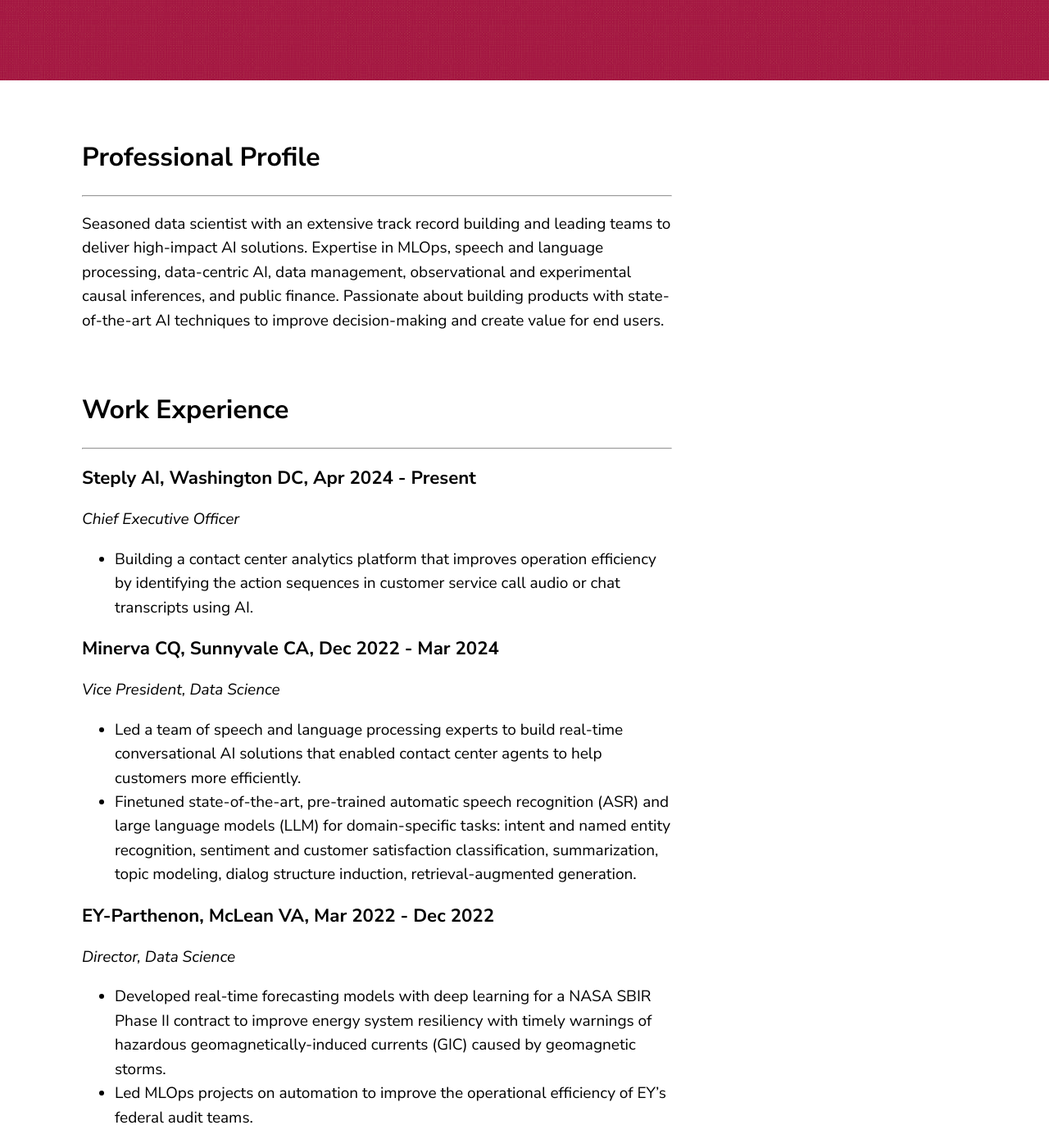
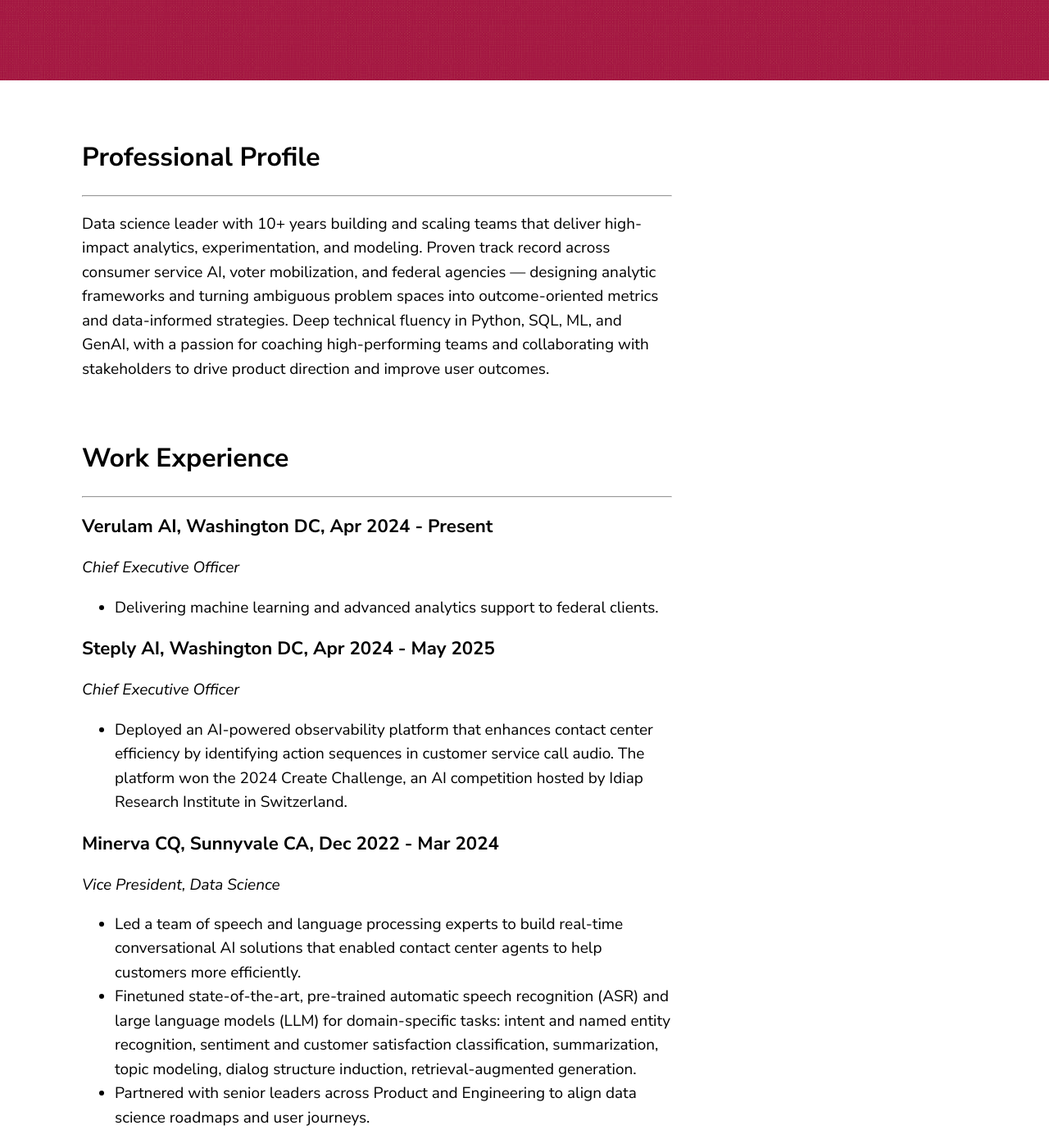
Before and after one commit to phoebetwong/phoebetwong.github.io, a Jekyll site: the page built from resume.md, in a window 1280 px wide and 1400 px high, scrolled down 327 px. Shown: the whole window at 82% size. Built offline with Jekyll 4.4.1, drawn with Linux system fonts in a browser that asks for light colours; a script that is not in the unit is left out; some of the changed text lies outside the part shown.

Commit message:
0410 updates

```diff
--- a/_config.yml
+++ b/_config.yml
@@ -4,7 +4,7 @@
 baseurl: ""
 show_excerpts: true
 github_username: phoebetwong
-description: Econ PhD Candidate @ American University; Data Science Fellow @ Flatiron School; Finance Director @ EqualCitizens.US
+description: Founder & Principal Data Scientist @ Verulam AI
 author: Phoebe Wong
 email: phoebe.t.wong@gmail.com
 markdown: kramdown
--- a/about.html
+++ b/about.html
@@ -5,9 +5,11 @@
 <div class="blurb">
 	<img src="assets/IMG_2903_edit_crop.jpeg" alt="Portfolio Picture"  height="400" width="400" class="headerimg">
 	<h1>Welcome to my website!</h1>
-	<p>I'm currently CEO of <a href="https://steply.ai/" target="_blank">Steply AI</a>, a contact center analytics platform that improves operation efficiency by extracting and analyzing the action sequences in customer service interactions using AI. In Aug 2024, Steply <a href="https://www.idiap.ch/en/allnews/the-idiap-research-institute-announces-the-winners-of-icc-2024" target="_blank"> won the Idiap & IdeArk prize</a> of the 13th edition of the <a href="https://www.idiap.ch/en/innovation/icc" target="_blank">Idiap Create Challenge</a> hosted by <a href="https://www.idiap.ch/en/" target="_blank">Idiap Research Institute</a> in Switzerland.
+	<p>I'm currently the Founder and Principal Data Scientist of Verulam AI, where I'm delivering machine learning and advanced analytics support to federal clients.
+<br><br>
+I was recently the Founder and Technical Lead of <a href="https://steply.ai/" target="_blank">Steply AI</a>, a contact center analytics platform that improves operation efficiency by extracting and analyzing the action sequences in customer service interactions using AI. In Aug 2024, Steply <a href="https://www.idiap.ch/en/allnews/the-idiap-research-institute-announces-the-winners-of-icc-2024" target="_blank"> won the Idiap & IdeArk prize</a> of the 13th edition of the <a href="https://www.idiap.ch/en/innovation/icc" target="_blank">Idiap Create Challenge</a> hosted by <a href="https://www.idiap.ch/en/" target="_blank">Idiap Research Institute</a> in Switzerland.
 		<br><br>
-		I was recently VP, Data Science at <a href="https://www.minervacq.com/" target="_blank">Minerva CQ</a>. I led a team of speech and language processing experts to build real-time conversational AI solutions that enabled contact center agents to help customers more efficiently.
+		Before that, I was the Data Science VP at <a href="https://www.minervacq.com/" target="_blank">Minerva CQ</a>. I led a team of speech and language processing experts to build real-time conversational AI solutions that enabled contact center agents to help customers more efficiently.
 		<br><br>
 		Before that, I was Director, Data Science at <a href="https://www.ey.com/en_gl/strategy/about-ey-parthenon" target="_blank">EY-Parthenon</a>, where I completed a NASA SBIR Phase II contract to develop real-time geomagnetically induced currents forecasting capabilities with Deep Learning techniques, which aimed to mitigate risks that extreme geomagnetic storms posed to electric power systems. In Oct 2022, I gave a talk on this project at the <a href="https://www.aielectricpower.com/" target="_blank">EPRI AI & Electric Power Summit</a> (my presentation is posted <a href="https://www.linkedin.com/feed/update/urn:li:activity:6985728300673368065/" target="_blank">here</a>).
 		<br><br>
--- a/resume.md
+++ b/resume.md
@@ -5,20 +5,27 @@
 <br>
 ## Professional Profile
 ---
-Seasoned data scientist with an extensive track record building and leading teams to deliver high-impact AI solutions. Expertise in MLOps, speech and language processing, data-centric AI, data management, observational and experimental causal inferences, and public finance. Passionate about building products with state-of-the-art AI techniques to improve decision-making and create value for end users.
+Data science leader with 10+ years building and scaling teams that deliver high-impact analytics, experimentation, and modeling. Proven track record across consumer service AI, voter mobilization, and federal agencies — designing analytic frameworks and turning ambiguous problem spaces into outcome-oriented metrics and data-informed strategies. Deep technical fluency in Python, SQL, ML, and GenAI, with a passion for coaching high-performing teams and collaborating with stakeholders to drive product direction and improve user outcomes.
+
 
 <br>
 ## Work Experience
 ---
-### Steply AI, Washington DC, Apr 2024 - Present
+### Verulam AI, Washington DC, Apr 2024 - Present
 *Chief Executive Officer*<br>
-- Building a contact center analytics platform that improves operation efficiency by identifying the action sequences in customer service call audio or chat transcripts using AI.
+- Delivering machine learning and advanced analytics support to federal clients.
+<br>
+
+### Steply AI, Washington DC, Apr 2024 - May 2025
+*Chief Executive Officer*<br>
+- Deployed an AI-powered observability platform that enhances contact center efficiency by identifying action sequences in customer service call audio. The platform won the 2024 Create Challenge, an AI competition hosted by Idiap Research Institute in Switzerland.
 <br>
 
 ### Minerva CQ, Sunnyvale CA, Dec 2022 - Mar 2024
 *Vice President, Data Science*<br>
 - Led a team of speech and language processing experts to build real-time conversational AI solutions that enabled contact center agents to help customers more efficiently.
 - Finetuned state-of-the-art, pre-trained automatic speech recognition (ASR) and large language models (LLM) for domain-specific tasks: intent and named entity recognition, sentiment and customer satisfaction classification, summarization, topic modeling, dialog structure induction, retrieval-augmented generation.
+- Partnered with senior leaders across Product and Engineering to align data science roadmaps and user journeys.
 <br>
 
 ### EY-Parthenon, McLean VA, Mar 2022 - Dec 2022
```
Also changed, not shown: other parts of resume.md (+1 -0 lines), index.html (+5 -3 lines).
